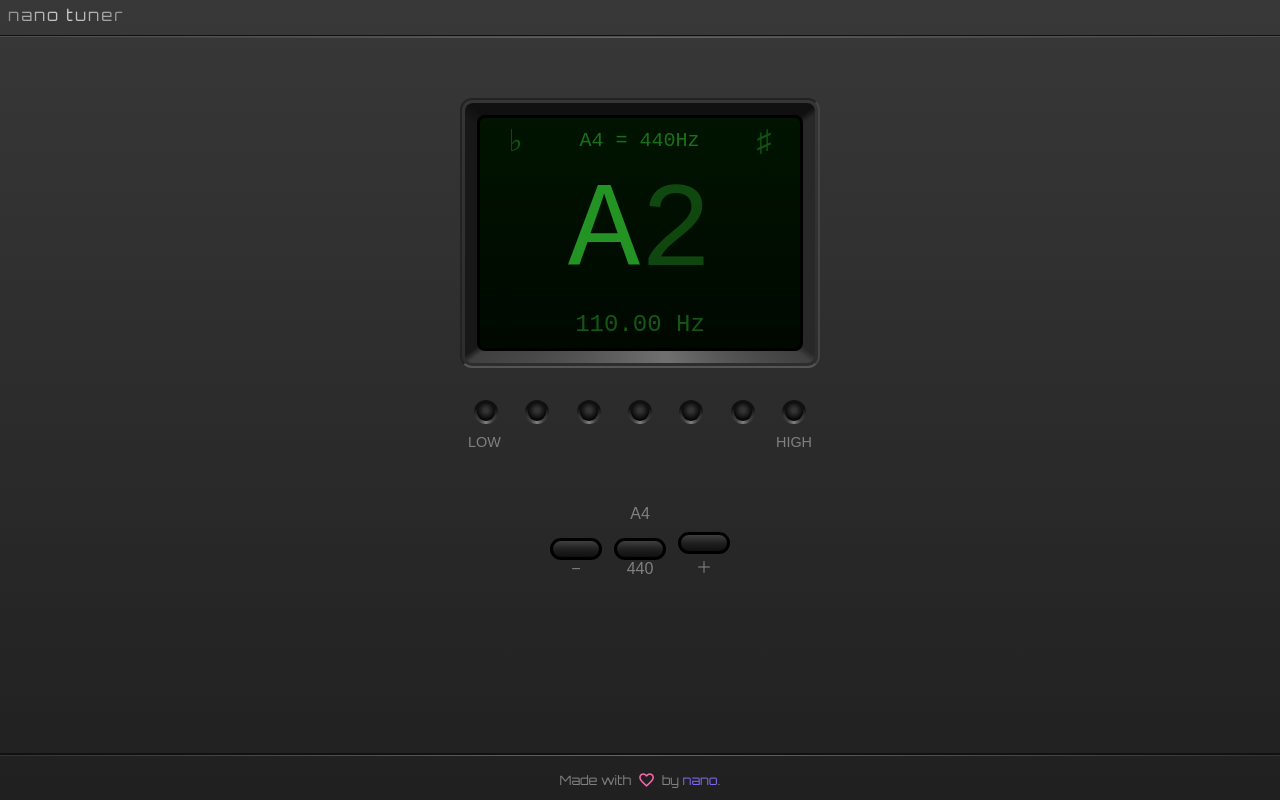
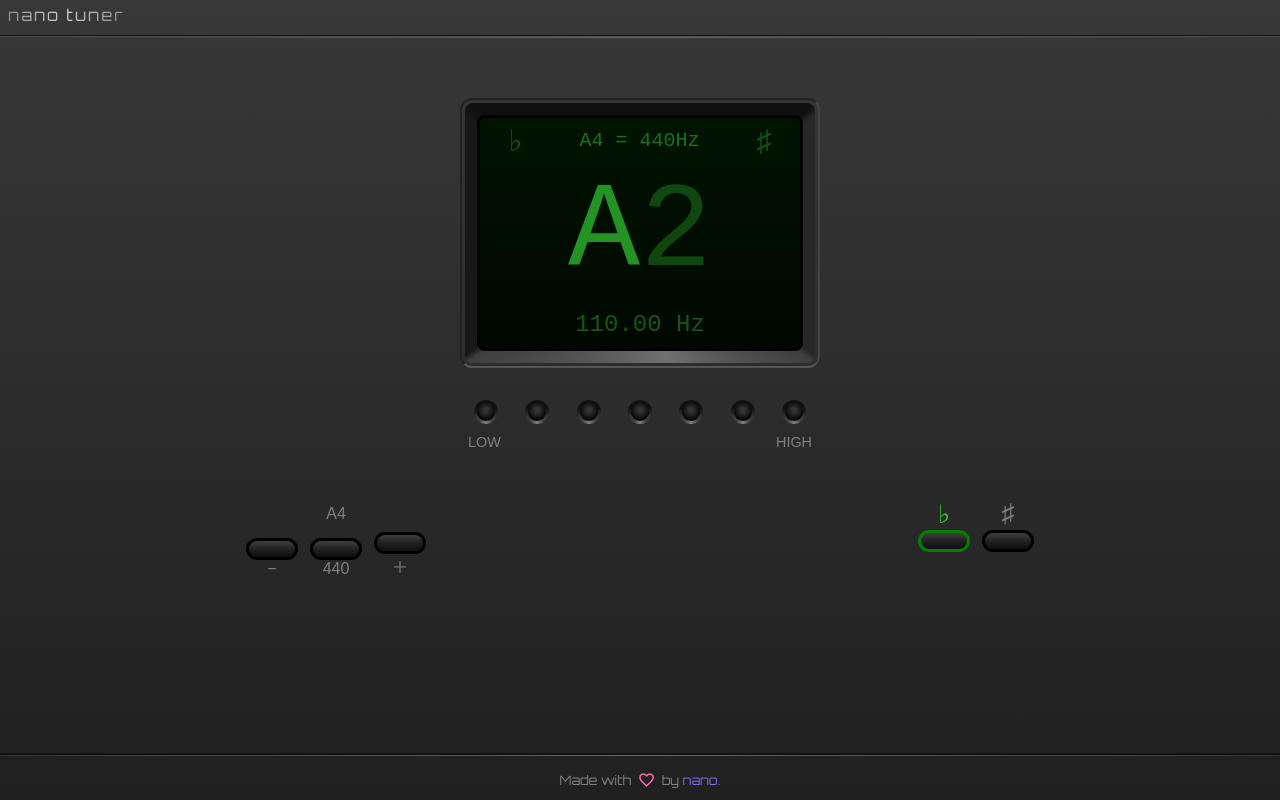
Before and after one commit to mec-nyan/nano-tuner, a React (Vite) app: page / in a window 1280 px wide. Built offline with nearby package versions, Linux system fonts and the light colour scheme; no server answers.

Commit message:
Accomodate FlatSharpSelector (layout+CSS).

```diff
--- a/src/components/BasePitchSelector.css
+++ b/src/components/BasePitchSelector.css
@@ -1,10 +1,3 @@
-.pitch-selector {
-  display: flex;
-  /* Temporary positioning.  This is responsibility of the parent container. */
-  justify-content: center;
-  /* border: 1px solid green; */
-}
-
 .ps-inner-grid {
   width: 12rem;
   height: 5rem;
--- a/src/components/BasePitchSelector.tsx
+++ b/src/components/BasePitchSelector.tsx
@@ -31,7 +31,6 @@ export default function BasePitchSelector({
   }
 
   return (
-    <div className='pitch-selector'>
     <div className='ps-inner-grid'>
       <div className='selector-label'>
         <div className='ps-label'>A4</div>
@@ -54,6 +53,5 @@ export default function BasePitchSelector({
         </div>
       </div>
     </div>
-    </div>
   )
 }
--- a/src/components/Tuner.css
+++ b/src/components/Tuner.css
@@ -24,6 +24,12 @@
   /* border: 1px solid yellow; */
 }
 
+.controls {
+  display: flex;
+  justify-content: space-around;
+  /* border: 1px solid green; */
+}
+
 @media (min-width: 480px) {
   .top {
     padding: 60px 0 1rem;
--- a/src/components/Tuner.tsx
+++ b/src/components/Tuner.tsx
@@ -7,9 +7,13 @@ import Display from './Display'
 
 import './Tuner.css'
 import { A4_FREQUENCY } from '../audio/audioConstants'
+import FlatSharpSelector from './FlatSharpSelector'
+
+import type { accidental } from '../audio/audioConstants'
 
 export function Tuner() {
   const [basePitch, setBasePitch] = useState(A4_FREQUENCY)
+  const [acc, setAcc] = useState<accidental>('flat')
   const { frequency, error } = usePitchDetector()
 
   // TODO: Display errors gracefully.
@@ -32,8 +36,13 @@ export function Tuner() {
       - One for instrument selection (guitar, ukulele, etc).
 
       I may need to wrap them in a `container` component to tidy up the layout later.
+
+      The following may be extracted to a "Controls" component.
       */}
-      <BasePitchSelector basePitch={basePitch} setBasePitch={setBasePitch} />
+      <div className='controls'>
+        <BasePitchSelector basePitch={basePitch} setBasePitch={setBasePitch} />
+        <FlatSharpSelector acc={acc} setAcc={setAcc} />
+      </div>
     </div>
   )
 }
```
Lines whose indentation alone changed are shown as unchanged.
